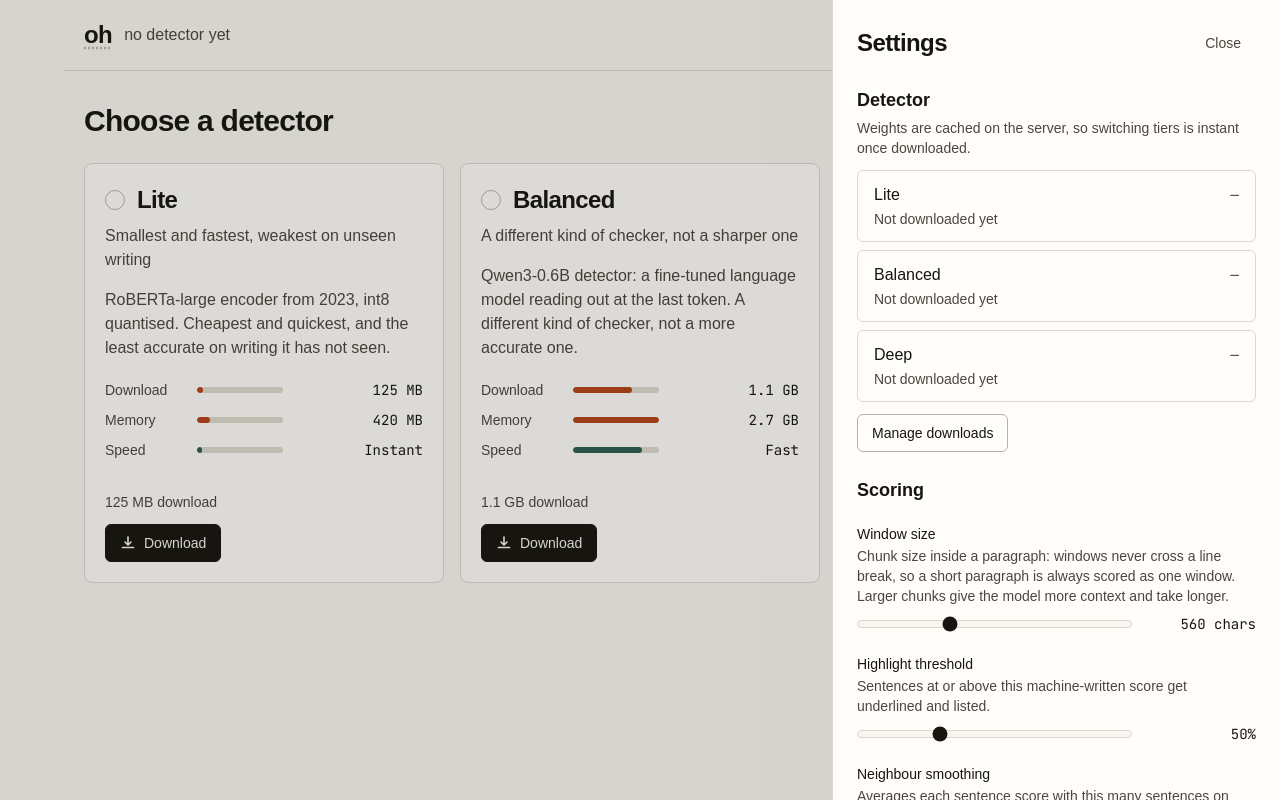
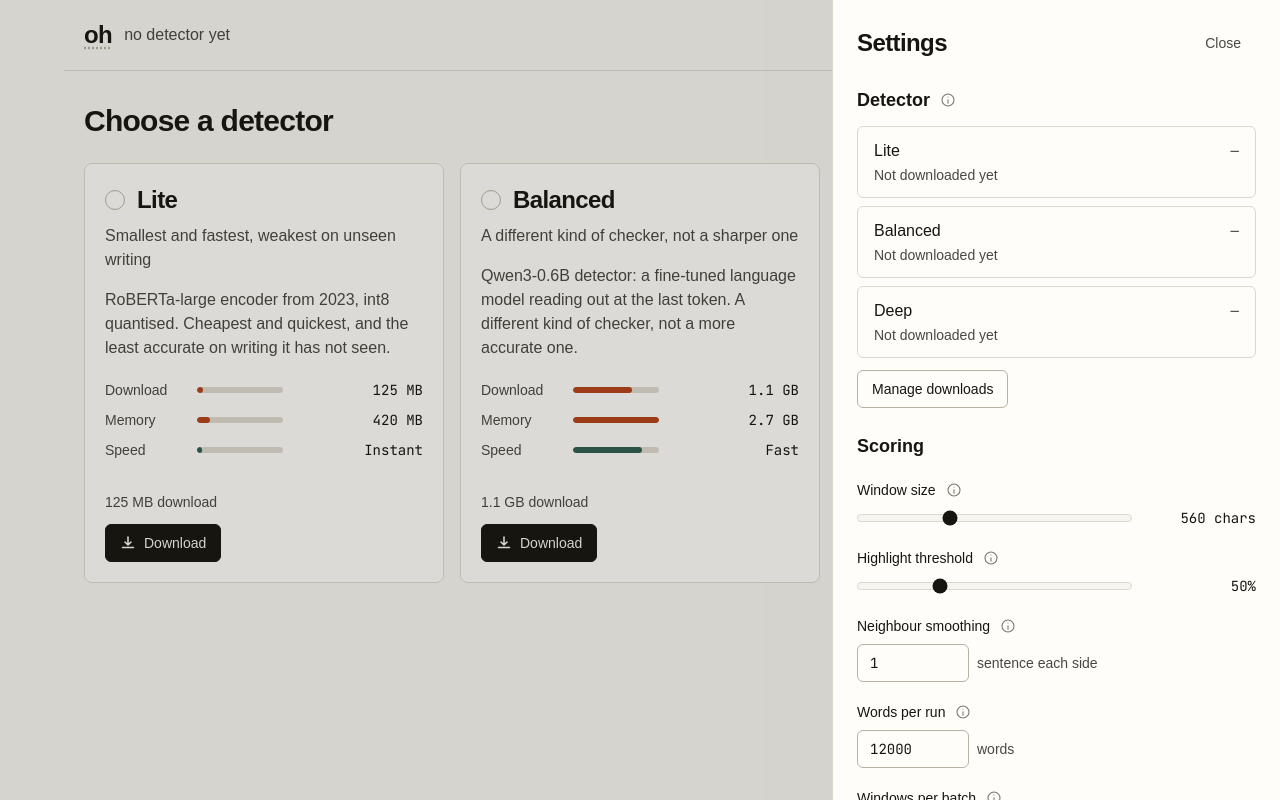
Before and after one commit to TimWitzdam/oh, a Next.js app: page / in a window 1280 px wide. Both pictures are taken after a click on the button "Settings". Built offline with nearby package versions, Linux system fonts and the light colour scheme; a web font is replaced by a local one.

Commit message:
ui: put the settings explanations behind hover popups
An info icon replaces the always-visible hint under each setting, and
the two section notes move next to their headings. The trigger is a
real button, so the note also opens on tap and on keyboard focus.

```diff
--- a/src/components/SettingsPanel.tsx
+++ b/src/components/SettingsPanel.tsx
@@ -1,10 +1,10 @@
 'use client';
 
-import { useState } from 'react';
+import { useId, useState } from 'react';
 
 import type { ModelInfo } from '@/lib/types';
 import type { Settings } from '@/lib/catalog';
-import { Button, Field, NumberInput, Panel, Slider } from './primitives';
+import { Button, Field, Hint, NumberInput, Panel, Slider } from './primitives';
 
 export function SettingsPanel({
   settings,
@@ -26,6 +26,8 @@ export function SettingsPanel({
   onClose: () => void;
 }) {
   const [confirming, setConfirming] = useState<string | null>(null);
+  const detectorNoteId = useId();
+  const weightsNoteId = useId();
   const installed = models.filter((model) => model.installed);
   // Detector scores are not probabilities: each model needs its own cut, so the
   // default belongs to the model and an override is opt-in.
@@ -50,10 +52,12 @@ export function SettingsPanel({
         </div>
 
         <section>
-          <h3 className="text-lg font-semibold text-ink">Detector</h3>
-          <p className="mt-1 text-sm text-ink-soft">
-            Weights are cached on the server, so switching tiers is instant once downloaded.
-          </p>
+          <div className="flex items-center gap-1.5">
+            <h3 className="text-lg font-semibold text-ink">Detector</h3>
+            <Hint id={detectorNoteId}>
+              Weights are cached on the server, so switching tiers is instant once downloaded.
+            </Hint>
+          </div>
           <div className="mt-3 space-y-2">
             {models.map((model) => {
               const selected = activeModel?.id === model.id;
@@ -176,10 +180,12 @@ export function SettingsPanel({
 
         {installed.length > 0 ? (
           <section>
-            <h3 className="text-lg font-semibold text-ink">Stored weights</h3>
-            <p className="mt-1 text-sm text-ink-soft">
-              Removing a detector frees its files. You can download it again later.
-            </p>
+            <div className="flex items-center gap-1.5">
+              <h3 className="text-lg font-semibold text-ink">Stored weights</h3>
+              <Hint id={weightsNoteId}>
+                Removing a detector frees its files. You can download it again later.
+              </Hint>
+            </div>
             <div className="mt-3 space-y-2">
               {installed.map((model) => (
                 <div key={model.id} className="flex items-center justify-between gap-3">
--- a/src/components/icons.tsx
+++ b/src/components/icons.tsx
@@ -21,6 +21,27 @@ export function CheckIcon({ className = '' }: { className?: string }) {
   );
 }
 
+export function InfoIcon({ className = '' }: { className?: string }) {
+  return (
+    <svg
+      width="16"
+      height="16"
+      viewBox="0 0 24 24"
+      fill="none"
+      stroke="currentColor"
+      strokeWidth="1.6"
+      strokeLinecap="round"
+      strokeLinejoin="round"
+      className={className}
+      aria-hidden
+    >
+      <circle cx="12" cy="12" r="9" />
+      <path d="M12 11.5V17" />
+      <path d="M12 7.5h.01" />
+    </svg>
+  );
+}
+
 export function DownloadIcon({ className = '' }: { className?: string }) {
   return (
     <svg
--- a/src/components/primitives.tsx
+++ b/src/components/primitives.tsx
@@ -1,6 +1,9 @@
 'use client';
 
+import { createContext, useContext, useId } from 'react';
 import type { ButtonHTMLAttributes, ReactNode } from 'react';
+
+import { InfoIcon } from './icons';
 
 type Variant = 'primary' | 'plain' | 'quiet' | 'danger';
 
@@ -83,6 +86,42 @@ export function Meter({ value }: { value: number }) {
   );
 }
 
+/**
+ * An explanation that waits to be asked for. The trigger is a real button, so
+ * the note opens on hover, on tap and on keyboard focus rather than only on a
+ * pointer; the bubble is a tooltip, so a control names it with
+ * aria-describedby and screen readers get the words without the popup.
+ */
+export function Hint({ id, children }: { id: string; children: ReactNode }) {
+  return (
+    <span className="group relative ml-1 inline-flex align-middle">
+      <button
+        type="button"
+        aria-describedby={id}
+        className="focusable cursor-help rounded-full text-ink-faint transition-colors hover:text-ink"
+      >
+        <InfoIcon />
+        <span className="sr-only">What this means</span>
+      </button>
+      <span
+        id={id}
+        role="tooltip"
+        className="pointer-events-none absolute left-0 top-full z-50 mt-1.5 w-60 rounded-md border border-rule bg-paper-raised px-3 py-2 text-sm font-normal leading-snug text-ink-soft opacity-0 shadow-sm transition-opacity duration-150 group-hover:opacity-100 group-focus-within:opacity-100"
+      >
+        {children}
+      </span>
+    </span>
+  );
+}
+
+/**
+ * Ids the field hands down, so the control can take its name from the label
+ * alone. A wrapping label would drag the whole explanation into the name.
+ */
+const FieldControl = createContext<{ labelId: string; hintId?: string; inputId: string } | null>(
+  null,
+);
+
 export function Field({
   label,
   hint,
@@ -92,12 +131,24 @@ export function Field({
   hint?: ReactNode;
   children: ReactNode;
 }) {
+  const base = useId();
+  const labelId = `${base}-label`;
+  const hintId = `${base}-hint`;
+  const inputId = `${base}-input`;
   return (
-    <label className="block">
-      <span className="block text-sm font-medium text-ink">{label}</span>
-      {hint ? <span className="mt-0.5 block text-sm text-ink-soft">{hint}</span> : null}
-      <div className="mt-2">{children}</div>
-    </label>
+    <div>
+      {/* The label sits on the caption rather than wrapping the row, so clicking
+          it focuses the input without also firing the buttons underneath. */}
+      <div className="flex items-center gap-1.5">
+        <label htmlFor={inputId} id={labelId} className="cursor-pointer text-sm font-medium text-ink">
+          {label}
+        </label>
+        {hint ? <Hint id={hintId}>{hint}</Hint> : null}
+      </div>
+      <FieldControl.Provider value={{ labelId, hintId: hint ? hintId : undefined, inputId }}>
+        <div className="mt-2">{children}</div>
+      </FieldControl.Provider>
+    </div>
   );
 }
 
@@ -118,10 +169,14 @@ export function NumberInput({
   suffix?: string;
   disabled?: boolean;
 }) {
+  const field = useContext(FieldControl);
   return (
     <span className="inline-flex items-center gap-2">
       <input
         type="number"
+        id={field?.inputId}
+        aria-labelledby={field?.labelId}
+        aria-describedby={field?.hintId}
         className="focusable w-28 rounded-md border border-rule-strong bg-paper-raised px-3 py-2 font-mono text-sm text-ink"
         value={value}
         min={min}
@@ -155,10 +210,14 @@ export function Slider({
   format: (value: number) => string;
   disabled?: boolean;
 }) {
+  const field = useContext(FieldControl);
   return (
     <span className="flex items-center gap-3">
       <input
         type="range"
+        id={field?.inputId}
+        aria-labelledby={field?.labelId}
+        aria-describedby={field?.hintId}
         className="focusable h-2 w-full max-w-xs cursor-pointer appearance-none rounded-full border border-rule bg-paper accent-(--color-ink)"
         value={value}
         min={min}
```
